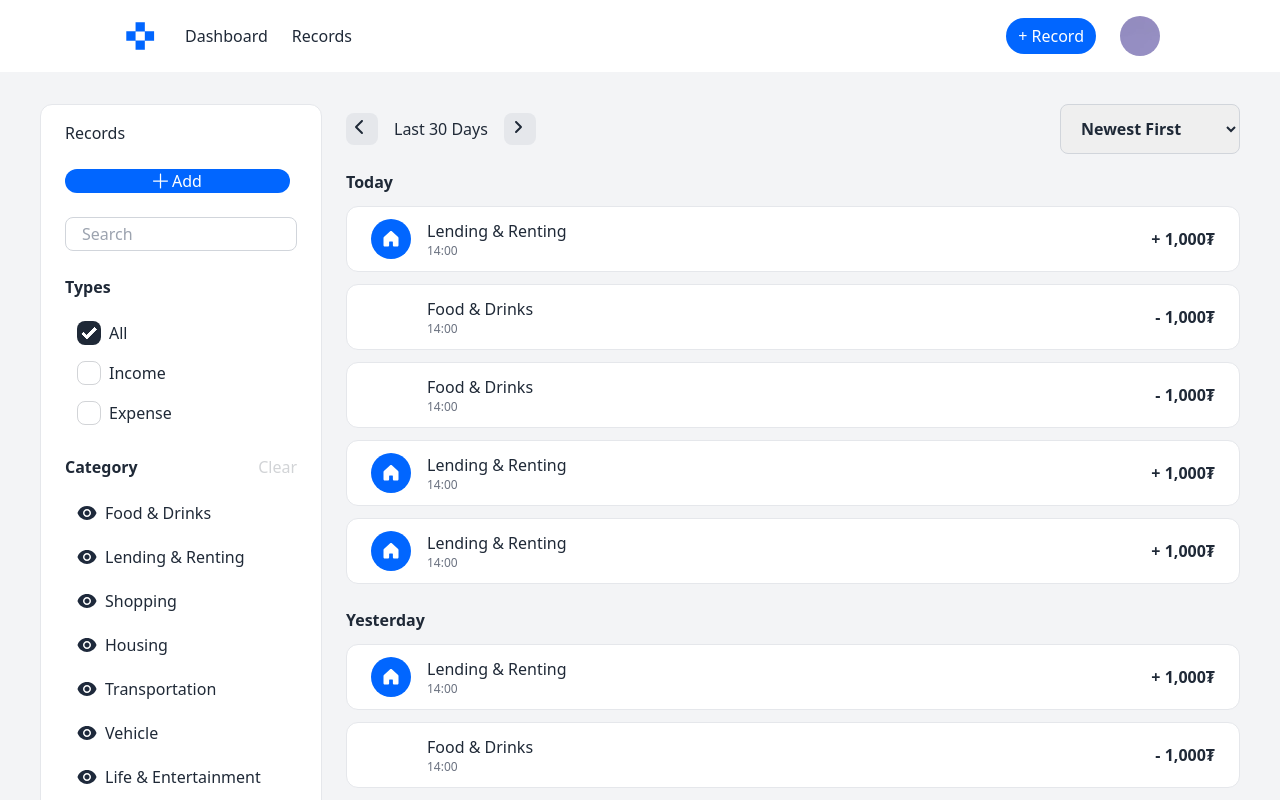
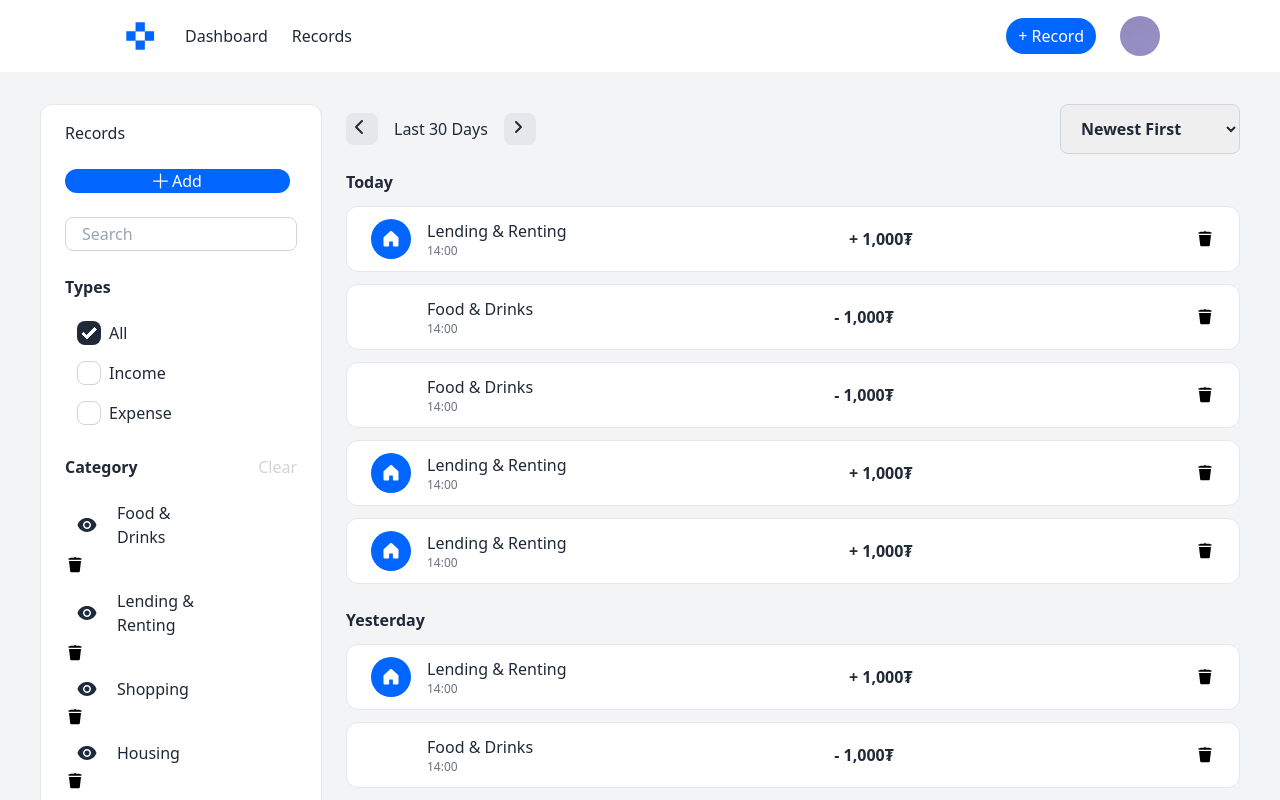
Before and after one commit to munkhzay/trackerFRONT, a Next.js app: page /records in a window 1280 px wide. Shown: the top 800 px of the page. Built offline with nearby package versions, Linux system fonts and the light colour scheme.

Commit message:
delte hih gew

```diff
--- a/package.json
+++ b/package.json
@@ -11,6 +11,7 @@
   "dependencies": {
     "axios": "^1.7.7",
     "cors": "^2.8.5",
+    "daisy": "^0.2.0",
     "next": "^14.2.13",
     "react": "^18.3.1",
     "react-dom": "^18.3.1",
--- a/src/components/Categories.js
+++ b/src/components/Categories.js
@@ -5,6 +5,7 @@ import axios from "axios";
 
 const Profile = () => {
   const [category, setCategory] = useState([]);
+  // const [cateid, setCateid] = useState("");
   //   console.log(data);
 
   useEffect(() => {
@@ -15,6 +16,7 @@ const Profile = () => {
     getCategories();
   }, []);
 
+  // console.log(cateid);
   return (
     <div>
       {category.map((item) => {
@@ -23,6 +25,7 @@ const Profile = () => {
             key={item.index}
             categoryName={item.categoryname}
             description={item.description}
+            categoryid={item.categoryid}
           />
         );
       })}
--- a/src/components/Category.js
+++ b/src/components/Category.js
@@ -1,10 +1,12 @@
 import EyeIcon from "../../public/icons/EyeIcon";
 import ClosedEyeIcon from "../../public/icons/ClosedEyeIcon";
 import { useState } from "react";
+import axios from "axios";
 
 const MyCategories = (props) => {
-  const { categoryName, ischecked } = props;
+  const { categoryName, ischecked, categoryid } = props;
   const [checked, setChecked] = useState("true");
+  const [cateid, setCateid] = useState("");
   const handleClick = () => {
     if (checked === "true") {
       setChecked("false");
@@ -12,14 +14,44 @@ const MyCategories = (props) => {
       setChecked("true");
     }
   };
+  // const deleteCate = async () => {
+  //   await axios
+  //     .delete("http://localhost:8070/api/category", { categoryid: categoryid })
+  //     .then((response) => {
+  //       console.log(response);
+  //     })
+  //     .catch((error) => {
+  //       console.log(error);
+  //     });
+  // };
+  const deleteCate = (e) => {
+    setCateid(e.target.values);
+  };
+  console.log(cateid);
   const icon = checked === "true" ? <EyeIcon /> : <ClosedEyeIcon />;
   return (
-    <div
-      onClick={() => handleClick()}
-      className="w-full pl-3 py-1.5 flex gap-2 items-center"
-    >
-      {icon}
-      <p className="font-normal text-base text-[#1F2937]">{categoryName}</p>
+    <div>
+      <div
+        onClick={() => handleClick()}
+        className="w-full pl-3 py-1.5 flex gap-5 items-center"
+      >
+        {icon}
+        <p className="font-normal w-24  text-base text-[#1F2937]">
+          {categoryName}
+        </p>
+      </div>
+      <svg
+        values={categoryid}
+        onClick={deleteCate}
+        xmlns="http://www.w3.org/2000/svg"
+        x="0px"
+        y="0px"
+        width="20"
+        height="20"
+        viewBox="0 0 30 30"
+      >
+        <path d="M 14.984375 2.4863281 A 1.0001 1.0001 0 0 0 14 3.5 L 14 4 L 8.5 4 A 1.0001 1.0001 0 0 0 7.4863281 5 L 6 5 A 1.0001 1.0001 0 1 0 6 7 L 24 7 A 1.0001 1.0001 0 1 0 24 5 L 22.513672 5 A 1.0001 1.0001 0 0 0 21.5 4 L 16 4 L 16 3.5 A 1.0001 1.0001 0 0 0 14.984375 2.4863281 z M 6 9 L 7.7929688 24.234375 C 7.9109687 25.241375 8.7633438 26 9.7773438 26 L 20.222656 26 C 21.236656 26 22.088031 25.241375 22.207031 24.234375 L 24 9 L 6 9 z"></path>
+      </svg>
     </div>
   );
 };
--- a/src/components/OneRecord.js
+++ b/src/components/OneRecord.js
@@ -16,6 +16,16 @@ const OneRecord = (props) => {
         </div>
       </div>
       <p className={`font-semibold text-base text-[${color}]`}> {money} </p>
+      <svg
+        xmlns="http://www.w3.org/2000/svg"
+        x="0px"
+        y="0px"
+        width="20"
+        height="20"
+        viewBox="0 0 30 30"
+      >
+        <path d="M 14.984375 2.4863281 A 1.0001 1.0001 0 0 0 14 3.5 L 14 4 L 8.5 4 A 1.0001 1.0001 0 0 0 7.4863281 5 L 6 5 A 1.0001 1.0001 0 1 0 6 7 L 24 7 A 1.0001 1.0001 0 1 0 24 5 L 22.513672 5 A 1.0001 1.0001 0 0 0 21.5 4 L 16 4 L 16 3.5 A 1.0001 1.0001 0 0 0 14.984375 2.4863281 z M 6 9 L 7.7929688 24.234375 C 7.9109687 25.241375 8.7633438 26 9.7773438 26 L 20.222656 26 C 21.236656 26 22.088031 25.241375 22.207031 24.234375 L 24 9 L 6 9 z"></path>
+      </svg>
     </div>
   );
 };
--- /dev/null
+++ b/src/components/newCategory.js
@@ -0,0 +1,85 @@
+import axios from "axios";
+import daisyui from "daisyui";
+import Link from "next/link";
+import { useState } from "react";
+const NewCategories = (props) => {
+  const { handlecategory } = props;
+  const [categoryName, setCategoryName] = useState("");
+  const handlecategories = async () => {
+    await axios
+      .post("http://localhost:8070/api/category", {
+        categoryname: categoryName,
+        description: "Flintstone",
+      })
+      .then(function (response) {
+        console.log(response);
+      })
+      .catch(function (error) {
+        console.log(error);
+      });
+  };
+  const addcategory = (e) => {
+    setCategoryName(e.target.value);
+  };
+  return (
+    <div>
+      <div className="m-60 mx-96 text-center border-solid border-2  rounded-xl ">
+        {" "}
+        <div className="navbar bg-base-100 align-text-center ">
+          <div className="flex-1">
+            <a className="btn btn-ghost text-xl">Add Categories</a>
+          </div>
+          <div className="flex-none items-center">
+            {" "}
+            <button className="btn btn-square btn-ghost">
+              <svg
+                onClick={handlecategory}
+                xmlns="http://www.w3.org/2000/svg"
+                x="0px"
+                y="0px"
+                width="80"
+                height="50"
+              >
+                <path d="M25,2C12.319,2,2,12.319,2,25s10.319,23,23,23s23-10.319,23-23S37.681,2,25,2z M33.71,32.29c0.39,0.39,0.39,1.03,0,1.42	C33.51,33.9,33.26,34,33,34s-0.51-0.1-0.71-0.29L25,26.42l-7.29,7.29C17.51,33.9,17.26,34,17,34s-0.51-0.1-0.71-0.29	c-0.39-0.39-0.39-1.03,0-1.42L23.58,25l-7.29-7.29c-0.39-0.39-0.39-1.03,0-1.42c0.39-0.39,1.03-0.39,1.42,0L25,23.58l7.29-7.29	c0.39-0.39,1.03-0.39,1.42,0c0.39,0.39,0.39,1.03,0,1.42L26.42,25L33.71,32.29z"></path>
+              </svg>
+            </button>
+          </div>{" "}
+        </div>
+        <div className="flex justify-between  px-5 gap-10 my-5">
+          <div className="flex items-center border w-fit rounded-lg ">
+            <svg
+              xmlns="http://www.w3.org/2000/svg"
+              x="0px"
+              y="0px"
+              width="30"
+              height="30"
+              //   viewBox="0 0 30 30"
+            >
+              <path d="M 15 2 A 1 1 0 0 0 14.300781 2.2851562 L 3.3925781 11.207031 A 1 1 0 0 0 3.3554688 11.236328 L 3.3183594 11.267578 L 3.3183594 11.269531 A 1 1 0 0 0 3 12 A 1 1 0 0 0 4 13 L 5 13 L 5 24 C 5 25.105 5.895 26 7 26 L 23 26 C 24.105 26 25 25.105 25 24 L 25 13 L 26 13 A 1 1 0 0 0 27 12 A 1 1 0 0 0 26.681641 11.267578 L 26.666016 11.255859 A 1 1 0 0 0 26.597656 11.199219 L 25 9.8925781 L 25 6 C 25 5.448 24.552 5 24 5 L 23 5 C 22.448 5 22 5.448 22 6 L 22 7.4394531 L 15.677734 2.2675781 A 1 1 0 0 0 15 2 z M 18 15 L 22 15 L 22 23 L 18 23 L 18 15 z"></path>
+            </svg>
+            <select className="select w-fit max-w-xs">
+              {/* <option disabled selected></option> */}
+              <option></option>
+              <option></option>
+            </select>
+          </div>
+          <input
+            onChange={addcategory}
+            type="text"
+            placeholder="Type here"
+            className="input input-bordered w-full max-w-xs"
+          />
+        </div>
+        <div className="mb-5">
+          <button
+            onClick={handlecategories}
+            className="btn btn-secondary w-72 "
+          >
+            add
+          </button>
+        </div>
+      </div>
+    </div>
+  );
+};
+export default NewCategories;
--- a/src/pages/index.js
+++ b/src/pages/index.js
@@ -11,7 +11,9 @@ import axios from "axios";
 import AddRecord from "@/components/AddRecord";
 import Profile from "@/components/Categories";
 import Recor from "@/components/Records";
-
+import Link from "next/link";
+import newCategories from "@/components/newCategory";
+import NewCategories from "@/components/newCategory";
 const records = [
   [
     {
@@ -108,7 +110,7 @@ const records = [
 ];
 const Home = () => {
   const [showAdd, setShowAdd] = useState(false);
-
+  const [showcategory, setShowcategory] = useState(false);
   const [selected, setSelected] = useState("All");
   const [myRecords, setRecords] = useState(records);
 
@@ -157,6 +159,9 @@ const Home = () => {
   const handleAdd = () => {
     setShowAdd(!showAdd);
   };
+  const handlecategory = () => {
+    setShowcategory(!showcategory);
+  };
   // const createCategory = async () => {
   //   const { data } = await axios.get("http://localhost:${port}/api/category");
   //   console.log(data);
@@ -168,6 +173,11 @@ const Home = () => {
       {showAdd && (
         <div className="z-30 fixed top-0 left-0 right-0 bottom-0 bg-gray-400 flex justify-center items-center">
           <AddRecord onCloseModal={handleAdd} />
+        </div>
+      )}
+      {showcategory && (
+        <div className="z-30 fixed top-0 left-0 right-0 bottom-0 bg-white flex justify-center items-center">
+          <NewCategories onCloseModal={handlecategory} />
         </div>
       )}
       <div className={`bg-[#F3F4F6] flex flex-col gap-8 items-center relative`}>
@@ -239,11 +249,14 @@ const Home = () => {
                     </div>
                   );
                 })} */}
-              </div>
-              <div className="flex gap-2 py-1.5 pl-3 items-center">
-                <PlusSign color={"#0166FF"} />
-                <p>Add category </p>
-              </div>
+              </div>{" "}
+              <button onClick={handlecategory}>
+                <div className="flex gap-2 py-1.5 pl-3 items-center">
+                  {" "}
+                  <PlusSign color={"#0166FF"} />
+                  Add category
+                </div>{" "}
+              </button>
             </div>
           </div>
           <div className="w-[894px] flex flex-col gap-4">
--- a/src/pages/signIn.js
+++ b/src/pages/signIn.js
@@ -18,8 +18,8 @@ const SignIn = () => {
         userpassword: password,
       })
       .then(function (response) {
-        console.log(response.data.user.length);
-        if (response.data.user.length === 1) return router.push("/");
+        console.log(response);
+        if (response.data.length === 1) return router.push("/");
         else return toast("unsuccesful");
       })
       .catch(function (error) {
```
Also changed, not shown: src/components/AddRecord.js (+3 -7 lines), 1 other file (tests, documents, lock files or other folders).
